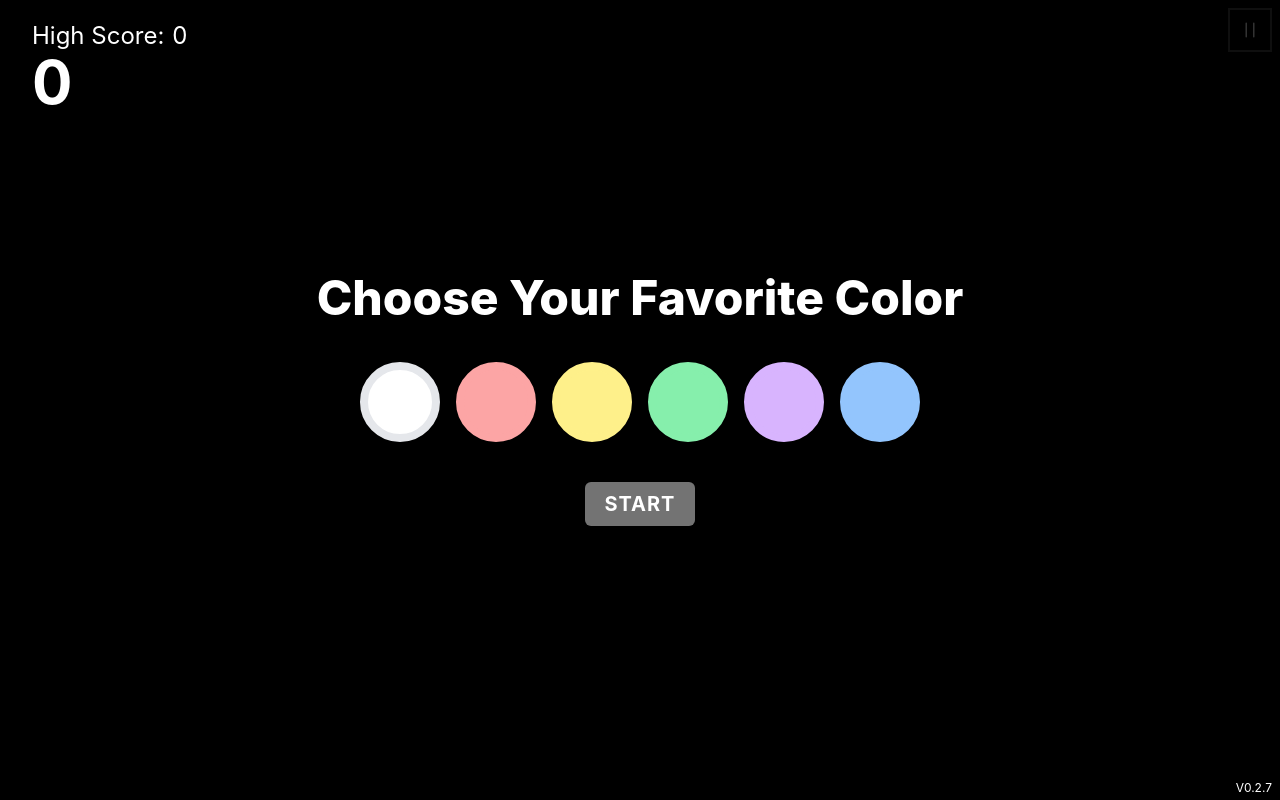
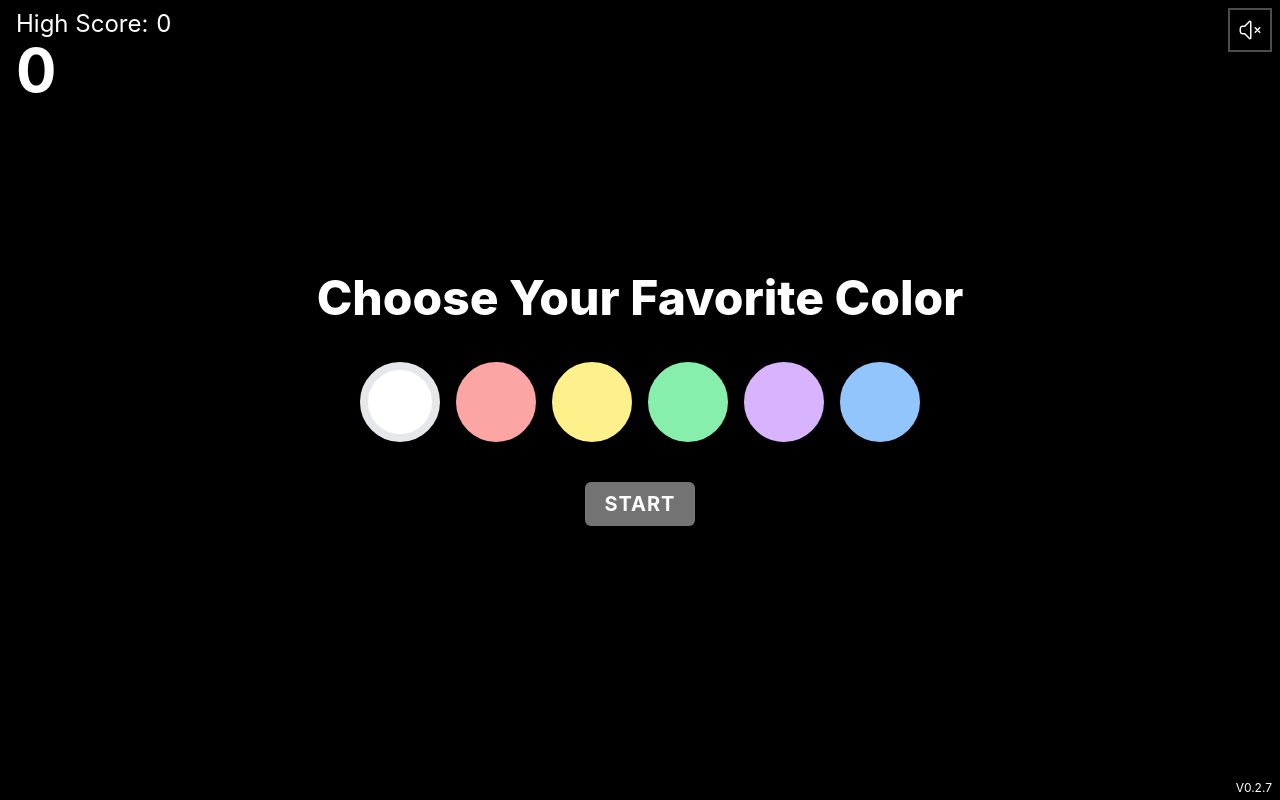
Before and after one commit to hitzhuang/my-paint-splasher, a React (Create React App) app: page / in a window 1280 px wide. Built offline with nearby package versions, Linux system fonts and the light colour scheme; no server answers.

Commit message:
added sound muted switch.

```diff
--- /dev/null
+++ b/src/components/MuteIconButton.tsx
@@ -0,0 +1,63 @@
+import { useState } from 'react';
+import { getGameMuted } from '../game/Constant';
+
+interface MuteIconButtonProps {
+  onClick: (muted: boolean) => void;
+}
+
+const MuteIconButton = ({ onClick }: MuteIconButtonProps) => {
+  const [muted, setMuted] = useState(getGameMuted());
+
+  const handleClick = (e: any) => {
+    e.preventDefault();
+    setMuted((prev) => !prev);
+    onClick(!muted);
+  };
+
+  const SpeakerOnIcon = () => (
+    <svg
+      xmlns="http://www.w3.org/2000/svg"
+      fill="none"
+      viewBox="0 0 24 24"
+      strokeWidth={1.5}
+      stroke="currentColor"
+      className="w-6 h-6"
+    >
+      <path
+        strokeLinecap="round"
+        strokeLinejoin="round"
+        d="M19.114 5.636a9 9 0 010 12.728M16.463 8.288a5.25 5.25 0 010 7.424M6.75 8.25l4.72-4.72a.75.75 0 011.28.53v15.88a.75.75 0 01-1.28.53l-4.72-4.72H4.51c-.88 0-1.704-.507-1.938-1.354A9.01 9.01 0 012.25 12c0-.83.112-1.633.322-2.396C2.806 8.756 3.63 8.25 4.51 8.25H6.75z"
+      />
+    </svg>
+  );
+
+  const SpeakerOffIcon = () => (
+    <svg
+      xmlns="http://www.w3.org/2000/svg"
+      fill="none"
+      viewBox="0 0 24 24"
+      strokeWidth={1.5}
+      stroke="currentColor"
+      className="w-6 h-6"
+    >
+      <path
+        strokeLinecap="round"
+        strokeLinejoin="round"
+        d="M17.25 9.75L19.5 12m0 0l2.25 2.25M19.5 12l2.25-2.25M19.5 12l-2.25 2.25m-10.5-6l4.72-4.72a.75.75 0 011.28.531V19.94a.75.75 0 01-1.28.53l-4.72-4.72H4.51c-.88 0-1.704-.506-1.938-1.354A9.01 9.01 0 012.25 12c0-.83.112-1.633.322-2.395C2.806 8.757 3.63 8.25 4.51 8.25H6.75z"
+      />
+    </svg>
+  );
+
+  return (
+    <div className="absolute top-2 right-2">
+      <button
+        onClick={handleClick}
+        className="border-stone-100 border-white/30 border-2 text-white text-4xl bg-black/10 p-2 active:scale-90"
+      >
+        {muted ? <SpeakerOffIcon /> : <SpeakerOnIcon />}
+      </button>
+    </div>
+  );
+};
+
+export default MuteIconButton;
--- a/src/components/PauseIconButton.tsx
+++ b/src/components/PauseIconButton.tsx
@@ -29,6 +29,7 @@ const PauseIconButton = ({ onClick }: PauseIconButtonProps) => {
       />
     </svg>
   );
+
   const ContinueIcon = () => (
     <svg
       xmlns="http://www.w3.org/2000/svg"
@@ -45,8 +46,9 @@ const PauseIconButton = ({ onClick }: PauseIconButtonProps) => {
       />
     </svg>
   );
+
   return (
-    <div className="absolute top-2 right-2">
+    <div className="absolute top-2 right-14">
       <button
         onClick={handleClick}
         className="border-stone-100 border-white/30 border-2 text-white text-4xl bg-black/10 p-2 active:scale-90"
--- a/src/components/ShooterGame.tsx
+++ b/src/components/ShooterGame.tsx
@@ -6,6 +6,7 @@ import UIScore from './UIScore';
 import UINewGame from './UINewGame';
 import UIGameOver from './UIGameOver';
 import PauseIconButton from './PauseIconButton';
+import MuteIconButton from './MuteIconButton';
 
 const ShooterGame = () => {
   const updateStatus = (status: string) => {
@@ -26,19 +27,19 @@ const ShooterGame = () => {
     }
     setGame(game);
   };
-  const [status, setStatus] = useState('');
+  const [status, setStatus] = useState('game_init');
   const [game, setGame] = useState<GameController>(
     new GameController(updateStatus)
   );
 
   useEffect(() => {
-    game.updateStatus('new_game');
+    game.updateStatus('game_new');
     return () => game.shutdown();
   }, [game]);
 
   const renderMenuPopup = () => {
     switch (status) {
-      case 'new_game':
+      case 'game_new':
         return (
           <UINewGame
             onStart={() => game.updateStatus('restart')}
@@ -52,16 +53,22 @@ const ShooterGame = () => {
     }
   };
 
+  const IsPlaying = () =>
+    status !== 'game_init' && status !== 'game_new' && status !== 'game_over';
+
   return (
     <GameContent>
       <Canvas game={game} />
-      <PauseIconButton
-        onClick={(paused) =>
-          paused ? game.updateStatus('paused') : game.updateStatus('continue')
-        }
-      />
       {renderMenuPopup()}
       <UIScore score={game?.score} highScore={game?.highScore} />
+      <MuteIconButton onClick={(muted) => game.soundMgr.mute(muted)} />
+      {IsPlaying() && (
+        <PauseIconButton
+          onClick={(paused) =>
+            paused ? game.updateStatus('paused') : game.updateStatus('continue')
+          }
+        />
+      )}
     </GameContent>
   );
 };
--- a/src/components/UIScore.tsx
+++ b/src/components/UIScore.tsx
@@ -6,7 +6,7 @@ interface UIScoreProps {
 const UIScore = ({ score = 0, highScore = 0 }: UIScoreProps) => {
   return (
     <div
-      className={`absolute left-8 top-5 text-white
+      className={`absolute left-4 top-2 text-white
       flex flex-col justify-items-start`}
     >
       <div className="text-xl sm:text-2xl">
--- a/src/game/Constant.ts
+++ b/src/game/Constant.ts
@@ -1,5 +1,6 @@
 export const ProjectileDefaultRadius = 8;
 export const GAME_HIGH_SCORE = 'shooter-game-highscore';
+export const GAME_MUTED = 'shooter-game-muted';
 
 export const hitScore = 100;
 export const hitExtraScore = 150;
@@ -13,3 +14,11 @@ export const BG_MUSIC_URL_EASY = process.env.PUBLIC_URL + '/assets/easy.mp3';
 
 export const getDistance = (dx: number, dy: number) =>
   Math.sqrt(dx * dx + dy * dy);
+
+export const getGameMuted = () => {
+  let muted = true;
+  let gameMuted = localStorage.getItem(GAME_MUTED);
+  if (!gameMuted || gameMuted === 'true') muted = true;
+  else muted = false;
+  return muted;
+};
--- a/src/game/GameController.ts
+++ b/src/game/GameController.ts
@@ -41,7 +41,7 @@ class GameController {
 
   start() {
     this.score = 0;
-    this.soundMgr.bgMusic.play();
+    this.soundMgr.playBgMusic();
     this.reset();
     this.continue();
   }
@@ -51,11 +51,11 @@ class GameController {
     window.addEventListener('click', this.fireEventListener, true);
     this.enemyInterval = this.spawnEnemies();
     this.gamePaused = false;
-    this.soundMgr.bgMusic.mute(false);
+    this.soundMgr.playBgMusic('continue');
   }
 
   pause() {
-    this.soundMgr.bgMusic.mute(true);
+    this.soundMgr.playBgMusic('paused');
     this.gamePaused = true;
     window.removeEventListener('click', this.fireEventListener, true);
     clearInterval(this.enemyInterval);
@@ -68,7 +68,7 @@ class GameController {
     }
     this.pause();
     this.reset();
-    this.soundMgr.bgMusic.stop();
+    this.soundMgr.playBgMusic('stop');
   }
 
   update(props: CanvasProps) {
--- a/src/game/SoundManager.ts
+++ b/src/game/SoundManager.ts
@@ -1,32 +1,68 @@
 import { Howl } from 'howler';
 import {
   BG_MUSIC_URL_EASY,
+  GAME_MUTED,
   SFX_URL_FIRE,
   SFX_URL_HIT,
   SfxTypes,
+  getGameMuted,
 } from './Constant';
 
 class SoundManager {
-  bgMusic: Howl;
+  bgMusic!: Howl;
   fireSFX: Howl;
   hitSFX: Howl;
   muted: boolean;
 
   constructor() {
-    this.muted = false;
+    this.muted = getGameMuted();
     this.fireSFX = new Howl({ src: [SFX_URL_FIRE] });
     this.hitSFX = new Howl({ src: [SFX_URL_HIT] });
-    this.bgMusic = new Howl({
-      src: [BG_MUSIC_URL_EASY],
-      loop: true,
-      volume: 0.2,
-    });
+  }
+
+  mute(muted: boolean) {
+    this.muted = muted;
+    localStorage.setItem(GAME_MUTED, muted.toString());
+  }
+
+  setLevel(level: string = 'moderate') {
+    switch (level) {
+      case 'easy':
+        this.bgMusic = new Howl({
+          src: [BG_MUSIC_URL_EASY],
+          loop: true,
+          volume: 0.2,
+        });
+        break;
+      case 'hard':
+        this.bgMusic = new Howl({
+          src: [BG_MUSIC_URL_EASY],
+          loop: true,
+          volume: 0.2,
+        });
+        break;
+      default:
+        this.bgMusic = new Howl({
+          src: [BG_MUSIC_URL_EASY],
+          loop: true,
+          volume: 0.2,
+        });
+        break;
+    }
   }
 
   playBgMusic(status: string = 'play') {
+    if (this.muted) return;
+    if (!this.bgMusic) return;
     switch (status) {
       case 'paused':
-        this.bgMusic.pause();
+        this.bgMusic.mute(true);
+        break;
+      case 'continue':
+        this.bgMusic.mute(false);
+        break;
+      case 'stop':
+        this.bgMusic.stop();
         break;
       default:
         this.bgMusic.play();
@@ -46,7 +82,11 @@ class SoundManager {
     }
   }
 
-  shutdown() {}
+  shutdown() {
+    this.bgMusic.unload();
+    this.fireSFX.unload();
+    this.hitSFX.unload();
+  }
 }
 
 export default SoundManager;
```
